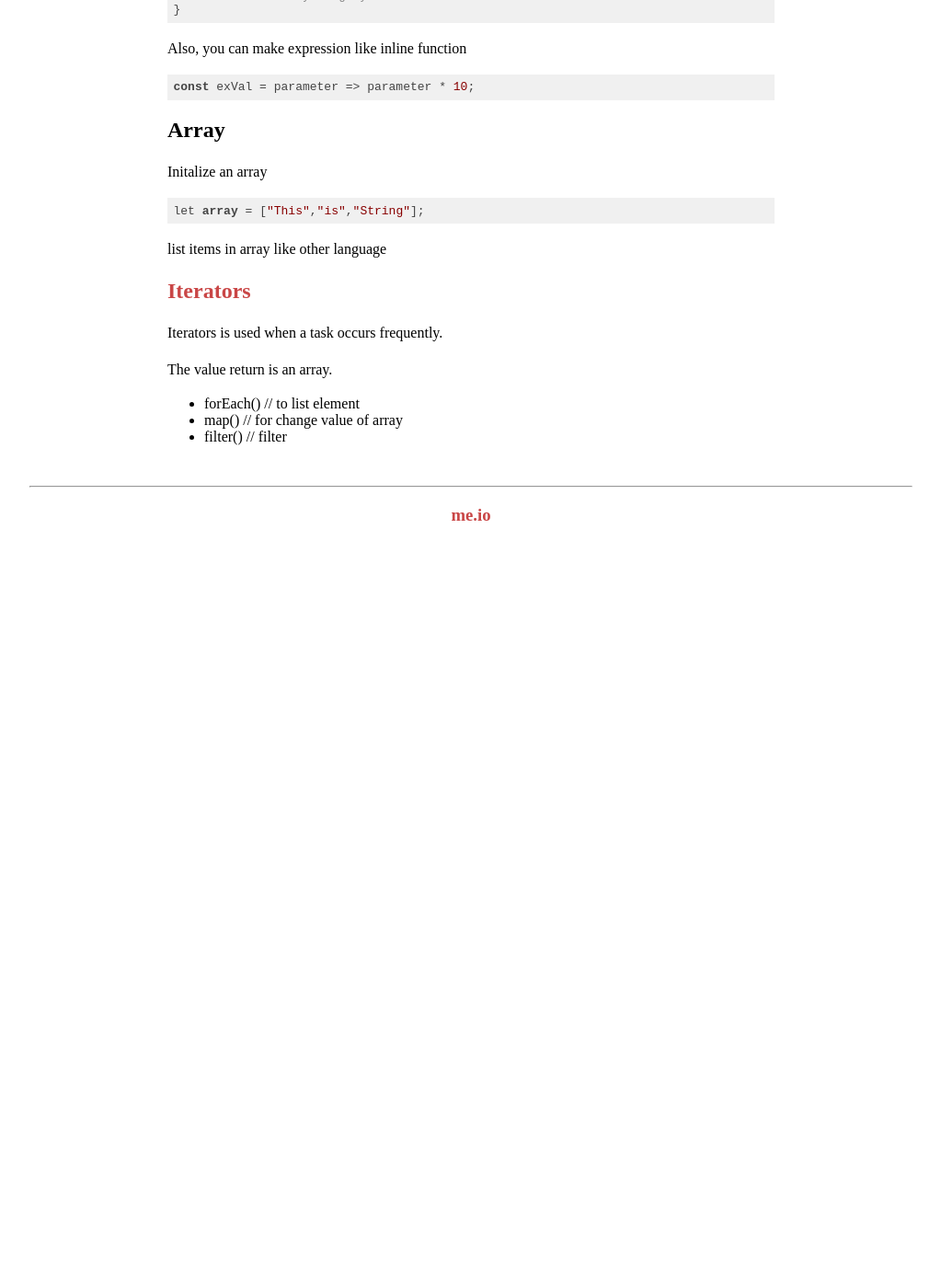
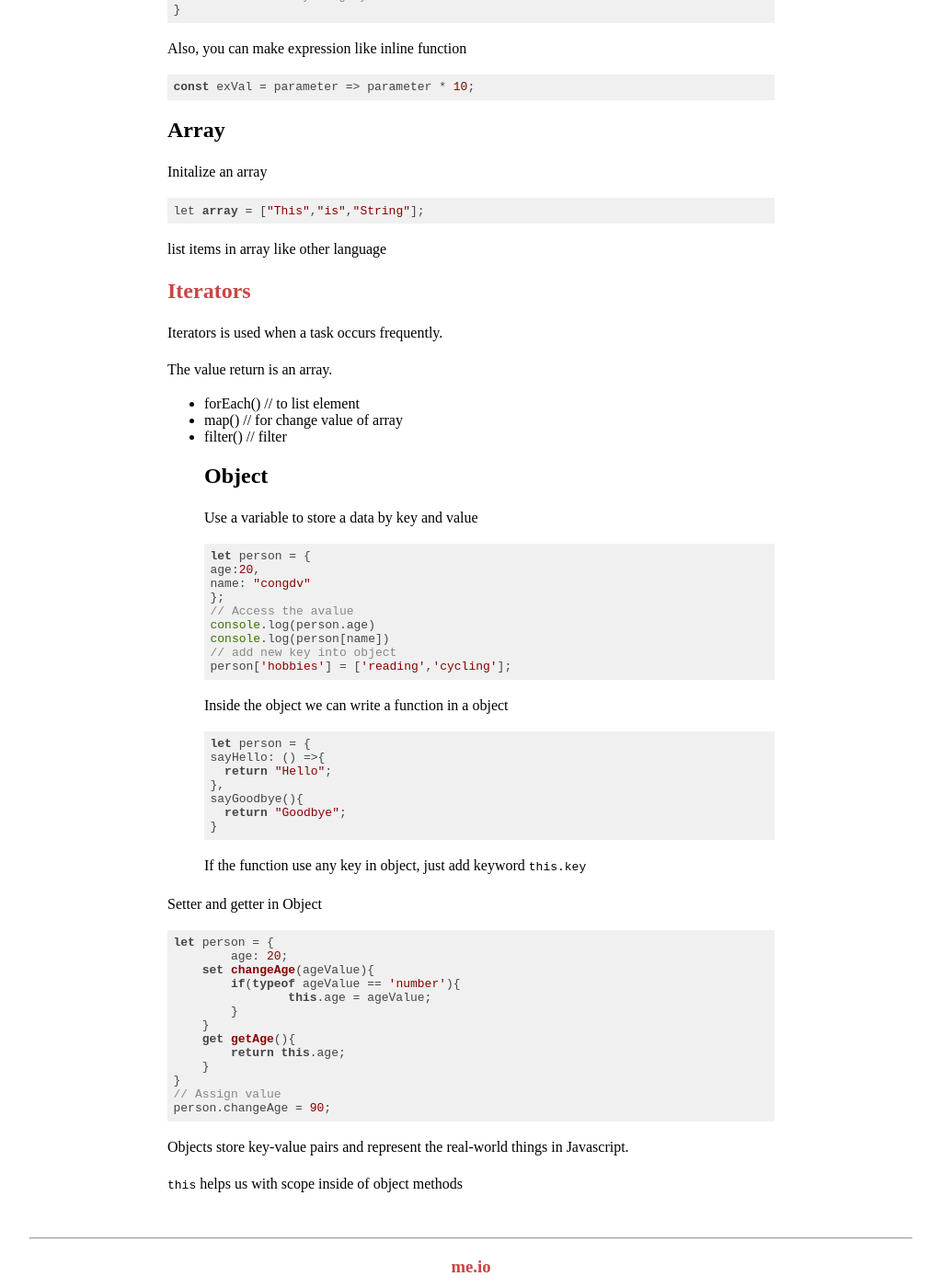
Before and after one commit to congdv/congdv.github.io, a Jekyll site: the page built from _posts/2018-04-20-javascript-note.md, in a window 1280 px wide and 1400 px high, scrolled down 771 px. Shown: the whole window at 92% size, without its empty margins (128-1151 px from the left). Built offline with Jekyll 4.4.1, drawn with Linux system fonts in a browser that asks for light colours; before the commit the page ends 1401 px from its top, so only the background shows below that.

Commit message:
Update 2018-04-20-javascript-note.md

````diff
--- a/_posts/2018-04-20-javascript-note.md
+++ b/_posts/2018-04-20-javascript-note.md
@@ -61,3 +61,47 @@ The value return is an array.
 - forEach() // to list element
 - map() // for change value of array
 - filter() // filter
+## Object
+Use a variable to store a data by key and value
+```
+let person = {
+age:20,
+name: "congdv"
+};
+// Access the avalue
+console.log(person.age)
+console.log(person[name])
+// add new key into object
+person['hobbies'] = ['reading','cycling'];
+```
+Inside the object we can write a function in a object
+```
+let person = {
+sayHello: () =>{
+	return "Hello";
+},
+sayGoodbye(){
+	return "Goodbye";
+}
+```
+If the function use any key in object, just add keyword `this.key`
+
+Setter and getter in Object
+```
+let person = {
+	age: 20;
+    set changeAge(ageValue){
+    	if(typeof ageValue == 'number'){
+        	this.age = ageValue;
+        }
+    }
+    get getAge(){
+    	return this.age;
+    }
+}
+// Assign value
+person.changeAge = 90;
+```
+Objects store key-value pairs and represent the real-world things in Javascript.
+
+`this` helps us with scope inside of object methods
````
